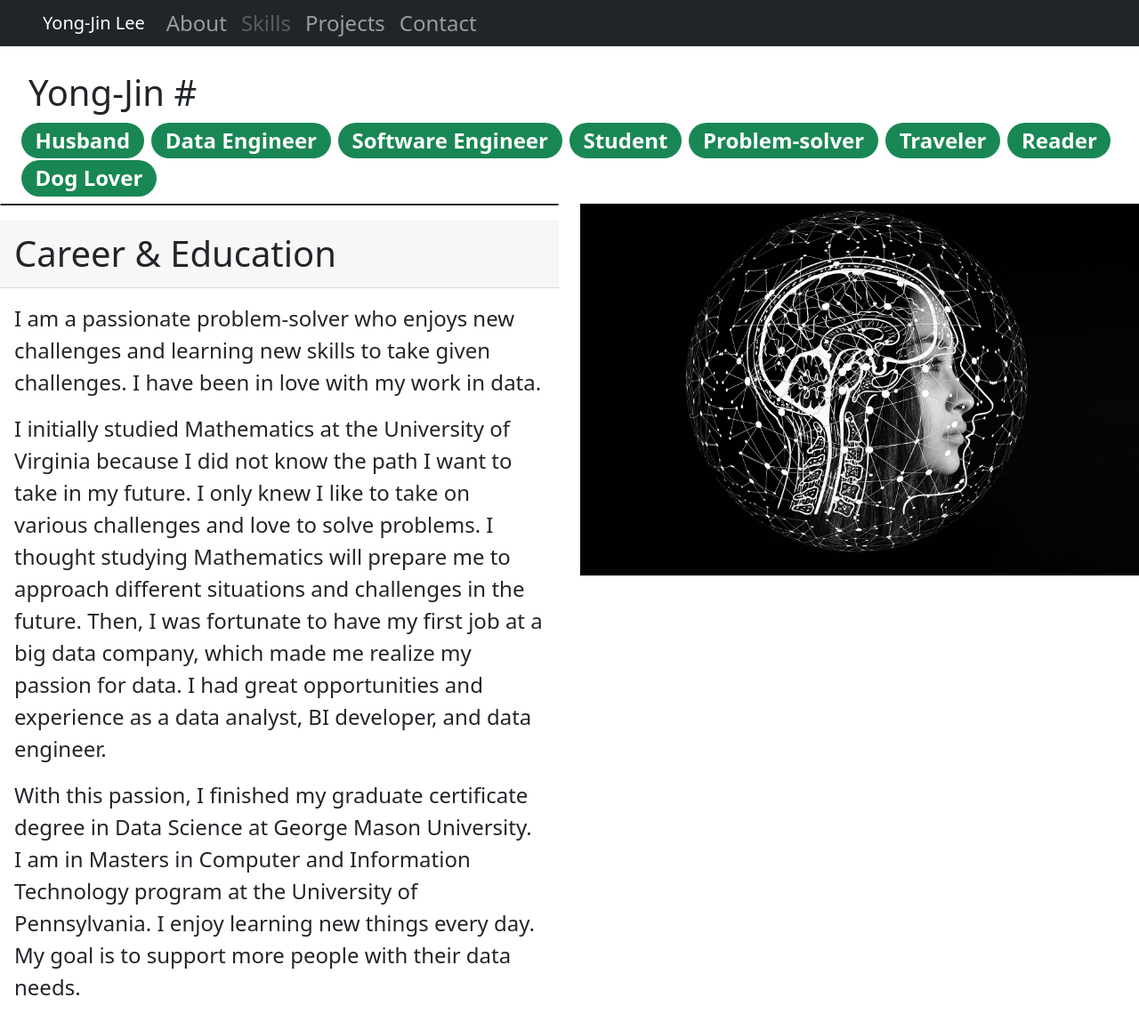
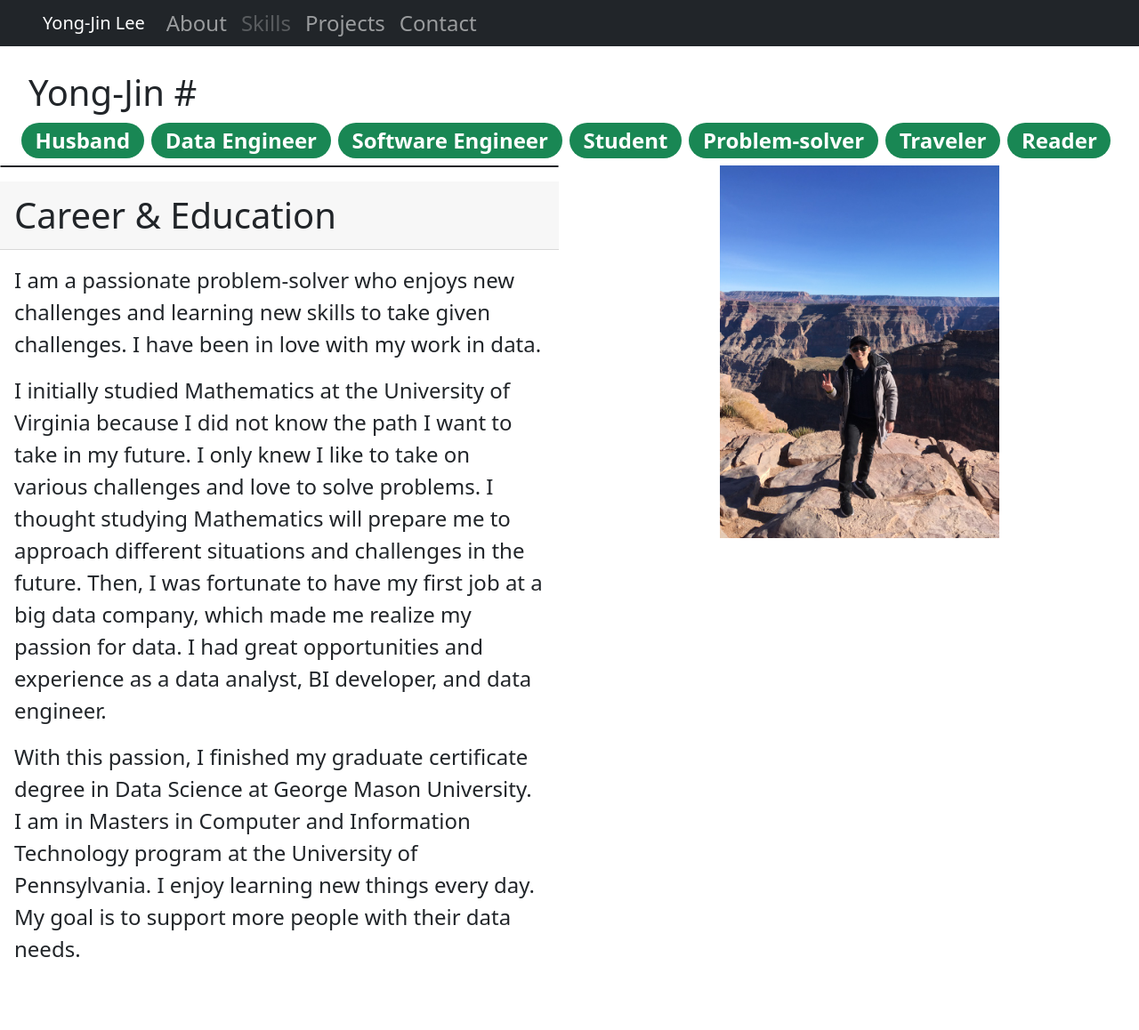
Before and after one commit to yj-lee0503/yj-lee0503.github.io, a Jekyll site: the page built from about.html, in a window 1280 px wide and 1160 px high. Shown: the whole window at 89% size. Built offline with Jekyll 4.4.1, drawn with Linux system fonts in a browser that asks for light colours; nearby versions of some CDN libraries; comment, search, counter and statistics services are not loaded.

Commit message:
update about page

```diff
--- a/about.html
+++ b/about.html
@@ -2,7 +2,7 @@
 title: About YongJin
 layout: default
 ---
-<div class="conatiner">
+<div class="container-fluid px-0">
     <div class="row">
         <h1 style="margin-left: 2rem">
             Yong-Jin &#35
@@ -15,11 +15,10 @@ layout: default
             <span class="badge rounded-pill bg-success">Problem-solver</span>
             <span class="badge rounded-pill bg-success">Traveler</span>
             <span class="badge rounded-pill bg-success">Reader</span>
-            <span class="badge rounded-pill bg-success">Dog Lover</span>
         </h2>
     </div>
     <div class="row">
-        <div class="col-6">
+        <div class="col-md-6">
             <div class="card border border-dark mb-3" style="width: 100%;"></div>
             <div class="card-header">Career & Education</div>
             <div class="card-body">
@@ -40,8 +39,8 @@ layout: default
                 </p>
             </div>
         </div>
-        <div class="col-6">
-            <img class="img-fluid" src="./images/ai_image.jpg" alt="">
+        <div class="col-md-6 text-center">
+            <img class="img-fluid" src="./images/grand_canyon.jpeg" alt="" style="width:50%; justify-content-center;">
         </div>
     </div>
 </div>
```
Also changed, not shown: images/ai_image.jpg (deleted), images/grand_canyon.jpeg (added), 1 other file.
